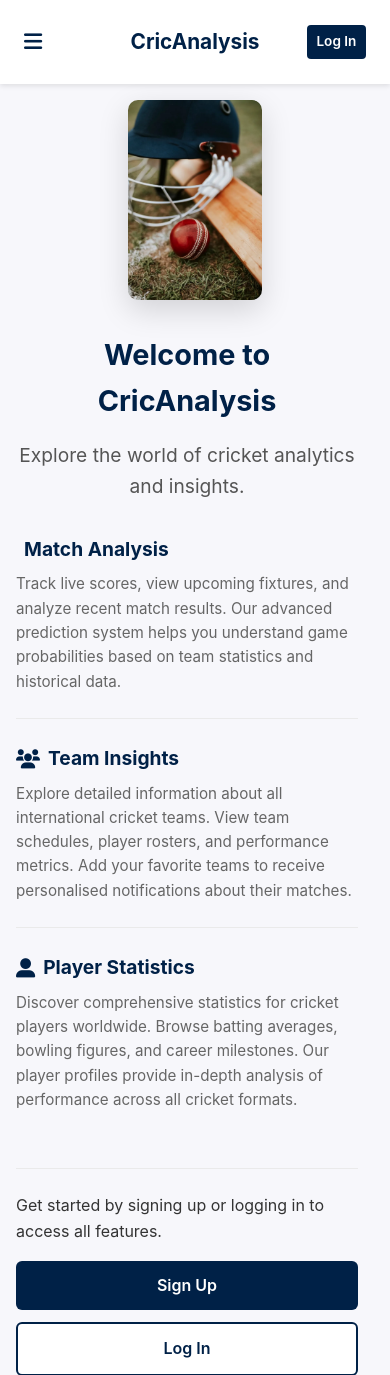
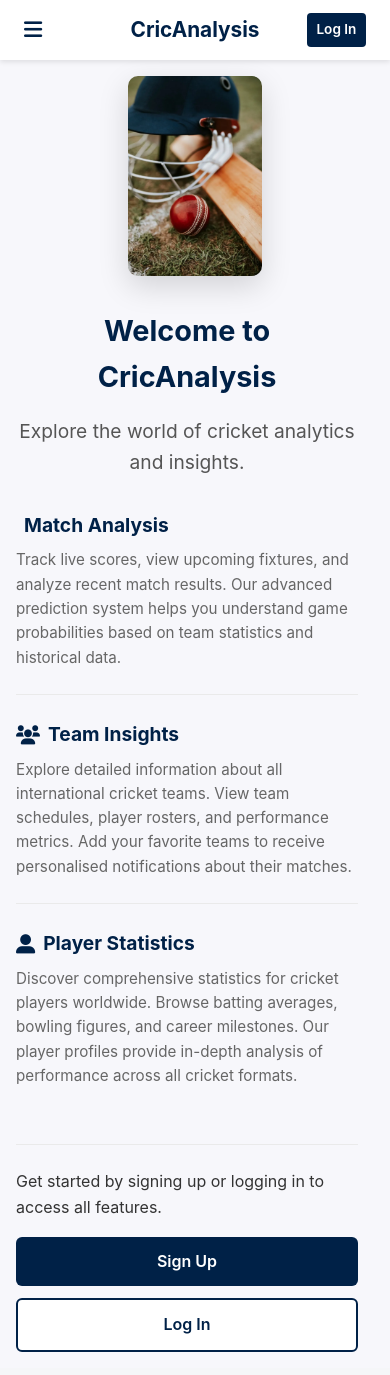
Before and after one commit to Sumanth-Kasthuri/DSP-cricanalysis, a Django app: page / in a window 390 px wide. Shown: the top 1375 px of the page. After the commit the page ends 1352 px from the top, so only its background shows below. Run offline with Django 5.2, Linux system fonts and the light colour scheme; parts of the project's set-up code (start-up, migrations or seed data) failed here and were passed over.

Commit message:
fixed header overlapping with hamburger menu

```diff
--- a/cricanalysis/myapp/static/css/style.css
+++ b/cricanalysis/myapp/static/css/style.css
@@ -125,13 +125,22 @@ nav#nav a.active {
 }
 
 @media (max-width: 768px) {
+    body {
+        padding-top: 60px; /* Add padding to body to account for fixed header */
+    }
+
     header {
         padding: 1rem;
         display: flex;
         flex-wrap: nowrap;
         align-items: center;
-        position: relative;
+        position: fixed;
+        top: 0;
+        left: 0;
+        right: 0;
         min-height: 60px; /* Ensure minimum height for header */
+        background-color: #ffffff;
+        z-index: 1000;
     }
 
     .hamburger-menu {
@@ -162,15 +171,18 @@ nav#nav a.active {
 
     nav#nav {
         width: 100%;
-        flex-basis: 100%;
-        margin: 0;
-        order: 1;
+        position: fixed;
+        top: 60px; /* Position below the header */
+        left: 0;
+        right: 0;
+        background-color: #ffffff;
         flex-direction: column;
         gap: 0;
         max-height: 0;
         overflow: hidden;
         transition: max-height 0.3s ease;
-        margin-top: 60px; /* Align with header height */
+        box-shadow: 0 5px 5px rgba(0, 0, 0, 0.1);
+        z-index: 999;
     }
 
     nav#nav.show {
```
